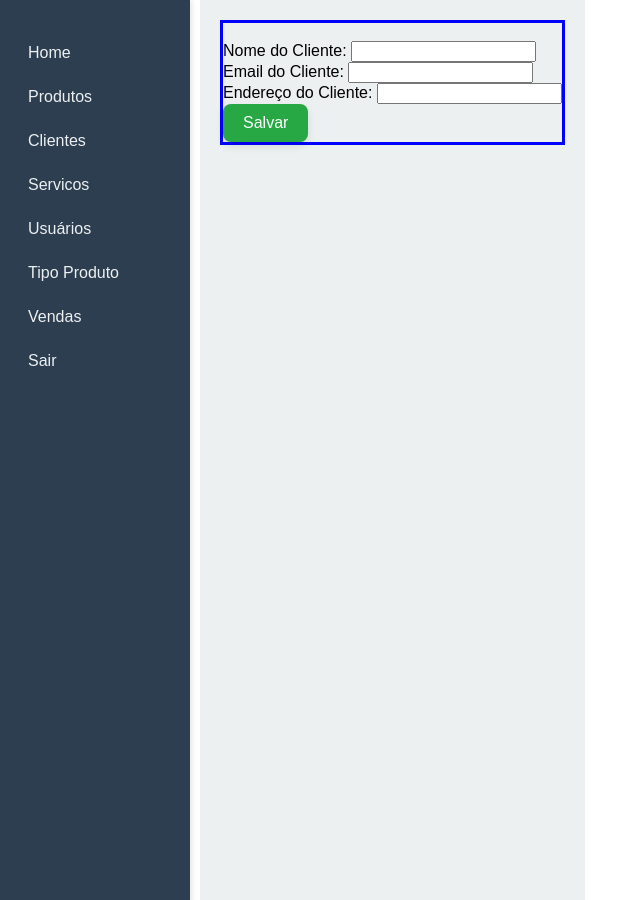
After one commit to mateusvieiraifce/web220251, a Flask app: page /clientes/novo in a window 1280 px wide. The commit adds this page. Shown: the whole page, without its empty margins (0-640 px from the left). Run offline with Flask 3, Linux system fonts and the light colour scheme; a user stored in the database is signed in.

Commit message:
Commit Eraldo - Clientes

```diff
--- /dev/null
+++ b/controllers/clientes_controller.py
@@ -0,0 +1,122 @@
+from main import app
+from flask import render_template, request, jsonify, redirect, url_for
+from sqlalchemy.orm import sessionmaker
+
+from models.Conexao import engine
+from models.cliente_model import Cliente
+from flask_login import login_required
+
+SessionLocal = sessionmaker(autocommit=False, autoflush=False, bind=engine)
+
+
+@app.route('/clientes', methods=['GET'])
+@login_required
+def cliente_novo():
+    perPage = 5
+    page = request.args.get('page', 1, type=int)
+    db = SessionLocal()
+    try:
+        clientes = db.query(Cliente).order_by(Cliente.nome).offset((page - 1) * perPage).limit(perPage).all()
+        total = db.query(Cliente).count()
+        nPages = (total // perPage) + (1 if total % perPage else 0)
+        if nPages == 0:
+            nPages = 1
+        return render_template("clientes.html", prd=clientes, page=page, nPages=nPages)
+    finally:
+        db.close()
+
+
+@app.route('/clientes/novo', methods=["GET"])
+@login_required
+def cliente_new():
+    cliente = Cliente(nome="", email="", endereco="")
+    cliente.id = ""
+    return render_template("editarcliente.html", prd=cliente)
+
+
+@app.route('/clientes/salvar', methods=['POST'])
+@login_required
+def cliente_salvar():
+    msgI = "Operação realizada com sucesso!!"
+    db = SessionLocal()
+    try:
+        nome = request.form['nomecliente']
+        email = request.form['emailcliente']
+        endereco = request.form['enderecocliente']
+        id = request.form['id']
+
+        if id == "":
+            prd = Cliente(nome=nome, email=email, endereco=endereco)
+            db.add(prd)
+        else:
+            prd = db.get(Cliente, int(id))
+            prd.nome = nome
+            prd.email = email
+            prd.endereco = endereco
+        db.commit()
+    except Exception as e:
+        db.rollback()
+        msgI = "Operação não realizada, verifique os campos"
+        print(e)
+    finally:
+        db.close()
+    return redirect(url_for('cliente_lista', msg=msgI))
+
+
+@app.route('/clientes/listar', methods=['GET'])
+@login_required
+def cliente_lista():
+    db = SessionLocal()
+    try:
+        nome = request.args.get('nome', "")
+        page = int(request.args.get('page', 1))
+        perPage = 5
+
+        total = db.query(Cliente).filter(Cliente.nome.like(f"%{nome}%")).count()
+        nPages = total // perPage + (1 if total % perPage != 0 else 0)
+        if nPages == 0:
+            nPages = 1
+        if page > nPages:
+            page = nPages
+
+        clientes = db.query(Cliente)\
+            .filter(Cliente.nome.like(f"%{nome}%"))\
+            .order_by(Cliente.nome)\
+            .offset((page - 1) * perPage)\
+            .limit(perPage).all()
+
+        return render_template("clientes.html", prd=clientes, nome=nome, page=page, total=total, nPages=nPages)
+    finally:
+        db.close()
+
+
+@app.route('/clientes/deletar/<int:id>', methods=['GET'])
+@login_required
+def cliente_deletar(id):
+    db = SessionLocal()
+    try:
+        cliente = db.query(Cliente).filter_by(id=id).first()
+        if cliente is None:
+            msgI = "Cliente não encontrado"
+        else:
+            db.delete(cliente)
+            db.commit()
+            msgI = "Cliente deletado com sucesso"
+    except Exception as e:
+        db.rollback()
+        print(e)
+        msgI = "Erro ao deletar cliente"
+    finally:
+        db.close()
+    return redirect(url_for('cliente_lista', msg=msgI))
+
+
+@app.route('/clientes/editar/<int:id>', methods=["GET"])
+@login_required
+def cliente_edit(id):
+    db = SessionLocal()
+    try:
+        cliente = db.get(Cliente, id)
+        return render_template("editarcliente.html", prd=cliente)
+    finally:
+        db.close()
--- a/main.py
+++ b/main.py
@@ -45,7 +45,7 @@ def login():
 from controllers.produtos_controller import  *
 from controllers.servicos_controller import *
 from controllers.users_controller import  *
-
+from controllers.clientes_controller import  *
 
 if __name__ == '__main__':
     Base.metadata.create_all(bind=engine)
--- /dev/null
+++ b/models/cliente_model.py
@@ -0,0 +1,27 @@
+
+
+from sqlalchemy import Column, Integer, String, Float
+
+from models.Conexao import Base, engine
+
+
+class Cliente(Base):
+    __tablename__ = 'clientes'
+    id = Column(Integer, primary_key=True, autoincrement=True)
+    nome = Column(String, nullable=False)
+    email = Column(String, nullable=False)
+    endereco = Column(String, nullable=False)
+
+    def __init__(self, nome, email, endereco):
+        self.nome = nome
+        self.email = email
+        self.endereco = endereco
+        self.id = None
+
+    def to_dict(self):
+        return {
+            "id": self.id,
+            "nome": self.nome,
+            "email": self.email,
+            "endereco": self.endereco,
+        }
--- a/static/site.css
+++ b/static/site.css
@@ -84,7 +84,7 @@
            margin-left:200px;
             padding: 20px;
             flex-direction: row;
-            gap:10px
+            gap:10px;
             background-color: #ecf0f1;
 
         }
@@ -136,3 +136,98 @@
   content: "✔️";
   font-size: 18px;
 }
+
+
+.botao-cadastro {
+    background-color: #28a745;     /* verde sucesso */
+    color: white;                  /* texto branco */
+    border: none;
+    border-radius: 8px;
+    padding: 10px 20px;
+    font-size: 16px;
+    font-weight: 500;
+    cursor: pointer;
+    transition: background-color 0.3s ease, transform 0.2s ease;
+    box-shadow: 0 4px 8px rgba(0,0,0,0.1);
+}
+
+.botao-cadastro:hover {
+    background-color: #218838;    /* verde escuro no hover */
+    transform: scale(1.03);       /* leve ampliação */
+}
+
+.botao-cadastro:active {
+    background-color: #1e7e34;
+    transform: scale(0.98);       /* clique */
+}
+
+.botao-deletar {
+    background-color: #dc3545;  /* vermelho */
+    color: white;
+    padding: 6px 12px;
+    border: none;
+    border-radius: 6px;
+    text-decoration: none;
+    font-size: 14px;
+    cursor: pointer;
+    transition: background-color 0.3s ease, transform 0.2s ease;
+    display: inline-block;
+}
+
+.botao-deletar:hover {
+    background-color: #c82333;
+    transform: scale(1.03);
+}
+
+.botao-deletar:active {
+    background-color: #bd2130;
+    transform: scale(0.95);
+}
+
+
+.botao-editar {
+    background-color: #007bff;  /* azul */
+    color: white;
+    padding: 6px 12px;
+    border: none;
+    border-radius: 6px;
+    text-decoration: none;
+    font-size: 14px;
+    cursor: pointer;
+    transition: background-color 0.3s ease, transform 0.2s ease;
+    display: inline-block;
+}
+
+.botao-editar:hover {
+    background-color: #0069d9;
+    transform: scale(1.03);
+}
+
+.botao-editar:active {
+    background-color: #005cbf;
+    transform: scale(0.95);
+}
+
+
+.botao-pesquisar {
+    background-color: #007bff;      /* azul Bootstrap padrão */
+    color: white;                   /* texto branco */
+    border: none;
+    border-radius: 8px;
+    padding: 10px 20px;
+    font-size: 16px;
+    font-weight: 500;
+    cursor: pointer;
+    transition: background-color 0.3s ease, transform 0.2s ease;
+    box-shadow: 0 4px 8px rgba(0, 0, 0, 0.1);
+}
+
+.botao-pesquisar:hover {
+    background-color: #0069d9;      /* azul mais escuro no hover */
+    transform: scale(1.03);         /* leve ampliação */
+}
+
+.botao-pesquisar:active {
+    background-color: #005cbf;      /* azul ainda mais escuro ao clicar */
+    transform: scale(0.98);         /* clique */
+}
--- /dev/null
+++ b/templates/editarcliente.html
@@ -0,0 +1,31 @@
+{% extends "layout.html" %}
+{% block title %} Clientes {% endblock %}
+{% block pesquisa %}
+
+<div style="display: flex; align-items: center; border: blue; border-style:  solid">
+    <form action="/clientes/salvar" method="post">
+<div>
+<div>
+
+    <input type="hidden" name="id" value="{{ prd.id }}">
+    <br/>
+    Nome do Cliente:
+    <input type="text" name="nomecliente" value="{{ prd.nome }}"/>
+    <br>
+    Email do Cliente:
+    <input type="text" name="emailcliente" value="{{ prd.email }}"/>
+    <br>
+    Endereço do Cliente:
+    <input type="text" name="enderecocliente" value="{{ prd.endereco }}"/>
+</div>
+
+
+<input class="botao-cadastro" type="submit" value="Salvar" name="button"/>
+</div>
+
+<div>
+
+</div>
+</form>
+</div>
+{% endblock %}
--- a/templates/layout.html
+++ b/templates/layout.html
@@ -10,11 +10,11 @@
 {% endblock %}
 <body>
 
-<div class="menu-lateral" style="" >
+<div class="menu-lateral" >
     <ul>
         <li><a href="{{url_for("index")}}">Home</a> </li>
         <li><a href="{{url_for("produto_novo")}}">Produtos</a> </li>
-        <li><a href="#">Clientes</a> </li>
+        <li><a href="{{url_for('cliente_novo')}}">Clientes</a> </li>
         <li><a href="{{url_for("servicos_list")}}">Servicos</a> </li>
         <li><a href="{{url_for("usuarios_list")}}">Usuários</a> </li>
         <li><a href="#">Tipo Produto</a> </li>
```
Also changed, not shown: templates/clientes.html (added, +77 -0 lines), my_database.db.
